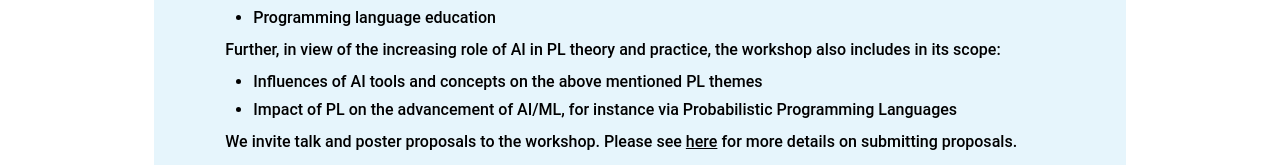
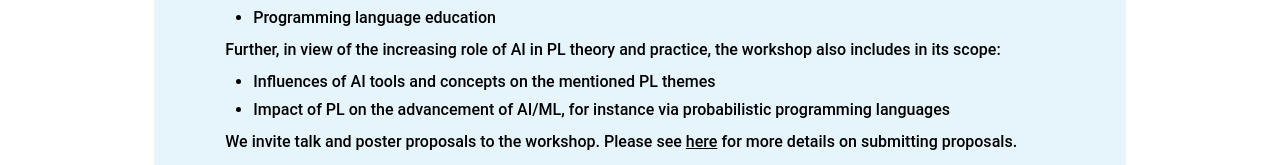
Before and after one commit to RajivDalal/RHPL, a React (Vite) app in the folder rhpl-web/: page / in a window 1280 px wide. Shown: the part 908-1073 px from the top of the page. Built offline with nearby package versions, Linux system fonts and the light colour scheme; a web font is replaced by a local one.

Commit message:
Fixed typos

```diff
--- a/rhpl-web/src/pages/home.jsx
+++ b/rhpl-web/src/pages/home.jsx
@@ -54,10 +54,10 @@ const Home = () => {
         <div>Further, in view of the increasing role of AI in PL theory and practice, the workshop also includes in its scope:</div>
           <ul className="space-y-1 list-disc ml-7">
             <li>
-              Influences of AI tools and concepts on the above mentioned PL themes
+              Influences of AI tools and concepts on the mentioned PL themes
             </li>
             <li>
-              Impact of PL on the advancement of AI/ML, for instance via Probabilistic Programming Languages
+              Impact of PL on the advancement of AI/ML, for instance via probabilistic programming languages
             </li>
           </ul>
 
```
